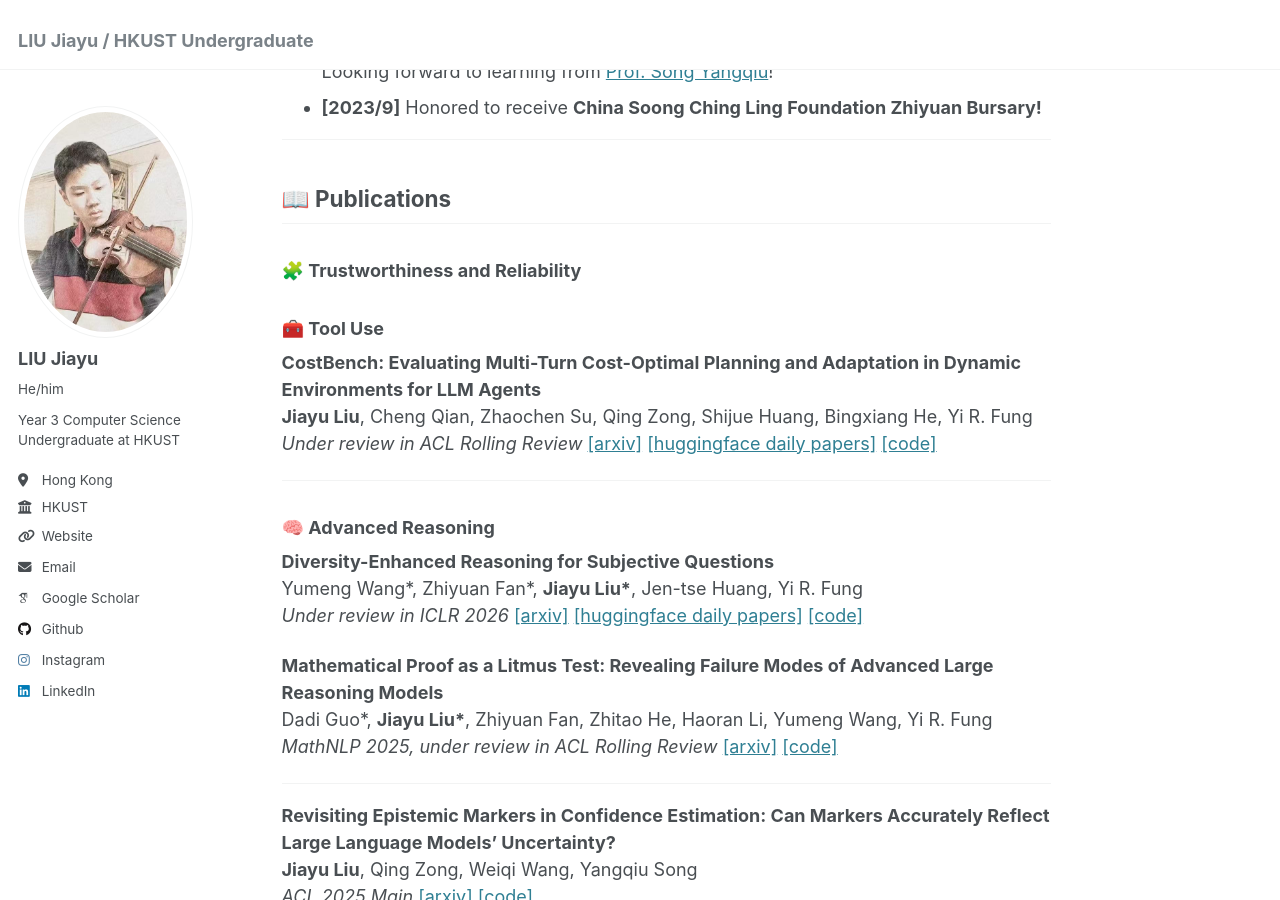
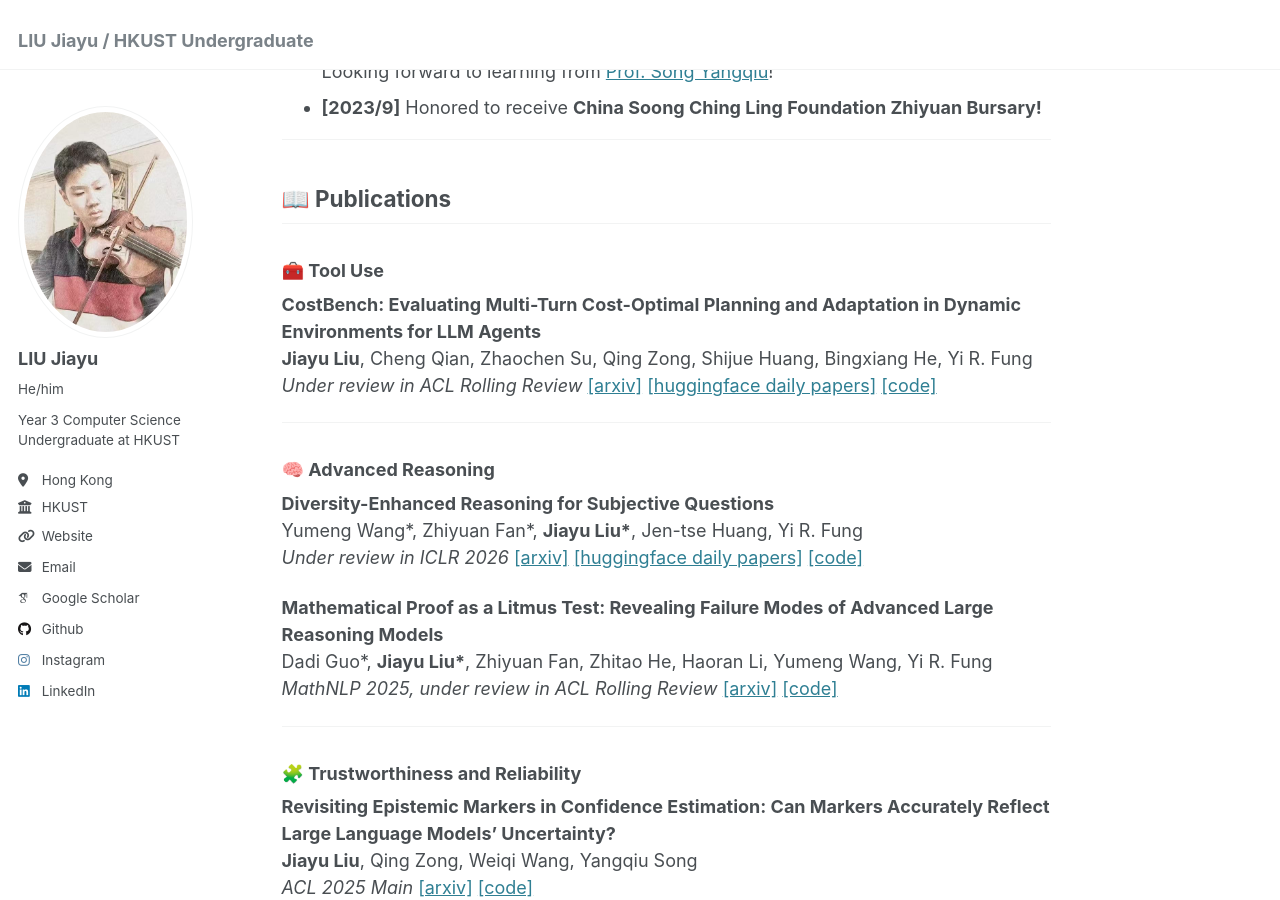
Before and after one commit to JiayuJeff/JiayuJeff.github.io, a Jekyll site: the page built from _pages/about.md, in a window 1280 px wide and 900 px high, scrolled down 1284 px. Built offline with Jekyll 4.4.1, drawn with Linux system fonts in a browser that asks for light colours; some web fonts are replaced; part of the change alters nothing that is shown.

```diff
--- a/_pages/about.md
+++ b/_pages/about.md
@@ -43,8 +43,6 @@ Here is my [google Scholar](https://scholar.google.com/citations?user=PIQxhfMAAA
 
 ## 📖 Publications
 
-### 🧩 Trustworthiness and Reliability
-
 ### 🧰 Tool Use
 
 **CostBench: Evaluating Multi-Turn Cost-Optimal Planning and Adaptation in Dynamic Environments for LLM Agents**
@@ -64,6 +62,8 @@ Dadi Guo\*, **Jiayu Liu\***, Zhiyuan Fan, Zhitao He, Haoran Li, Yumeng Wang, Yi
 *MathNLP 2025, under review in ACL Rolling Review* [[arxiv]](https://arxiv.org/pdf/2506.17114) [[code]](https://github.com/guodadi/RFMDataset)
 
 ---
+
+### 🧩 Trustworthiness and Reliability
 
 **Revisiting Epistemic Markers in Confidence Estimation: Can Markers Accurately Reflect Large Language Models' Uncertainty?**
 **Jiayu Liu**, Qing Zong, Weiqi Wang, Yangqiu Song
```
